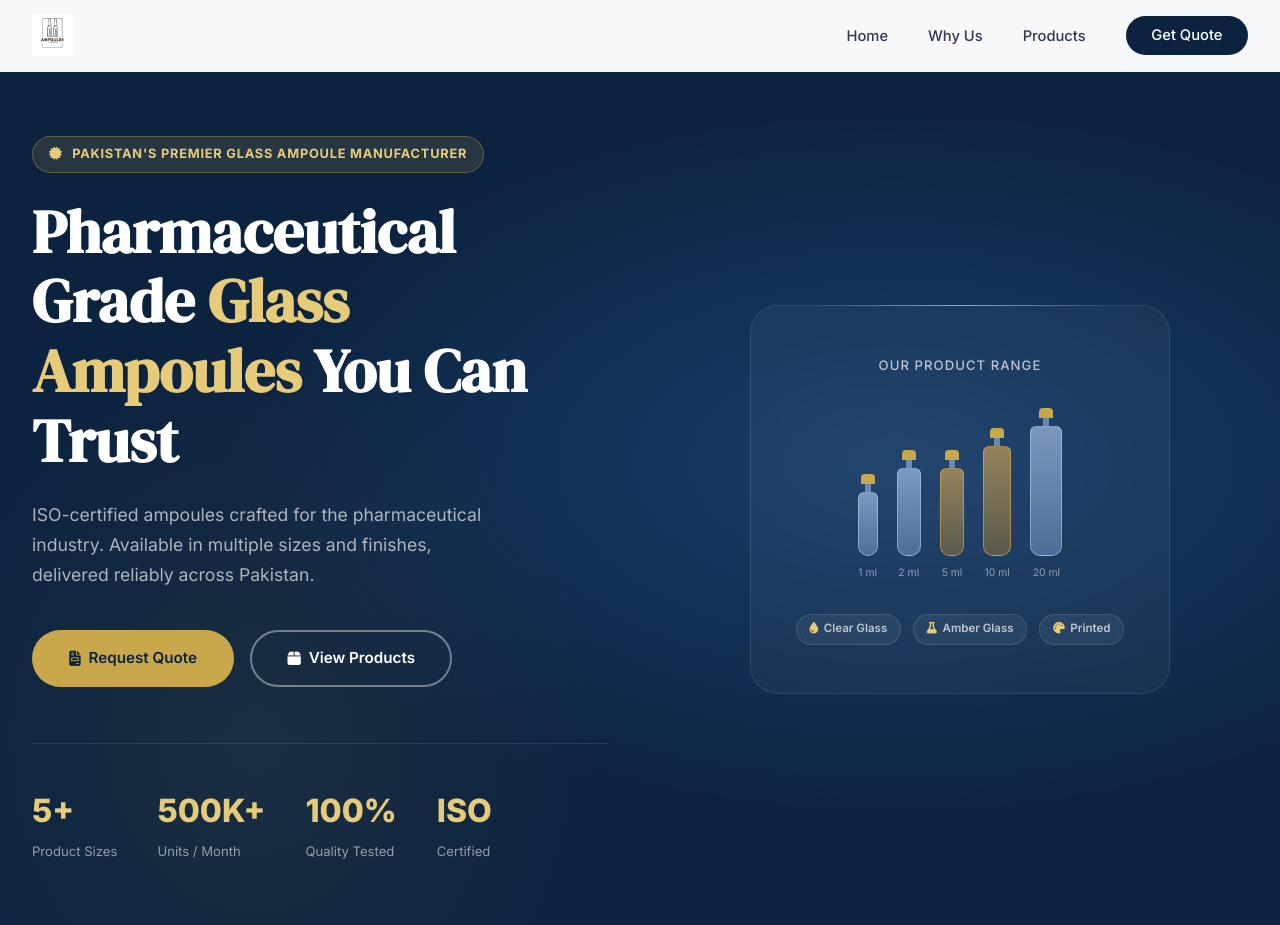
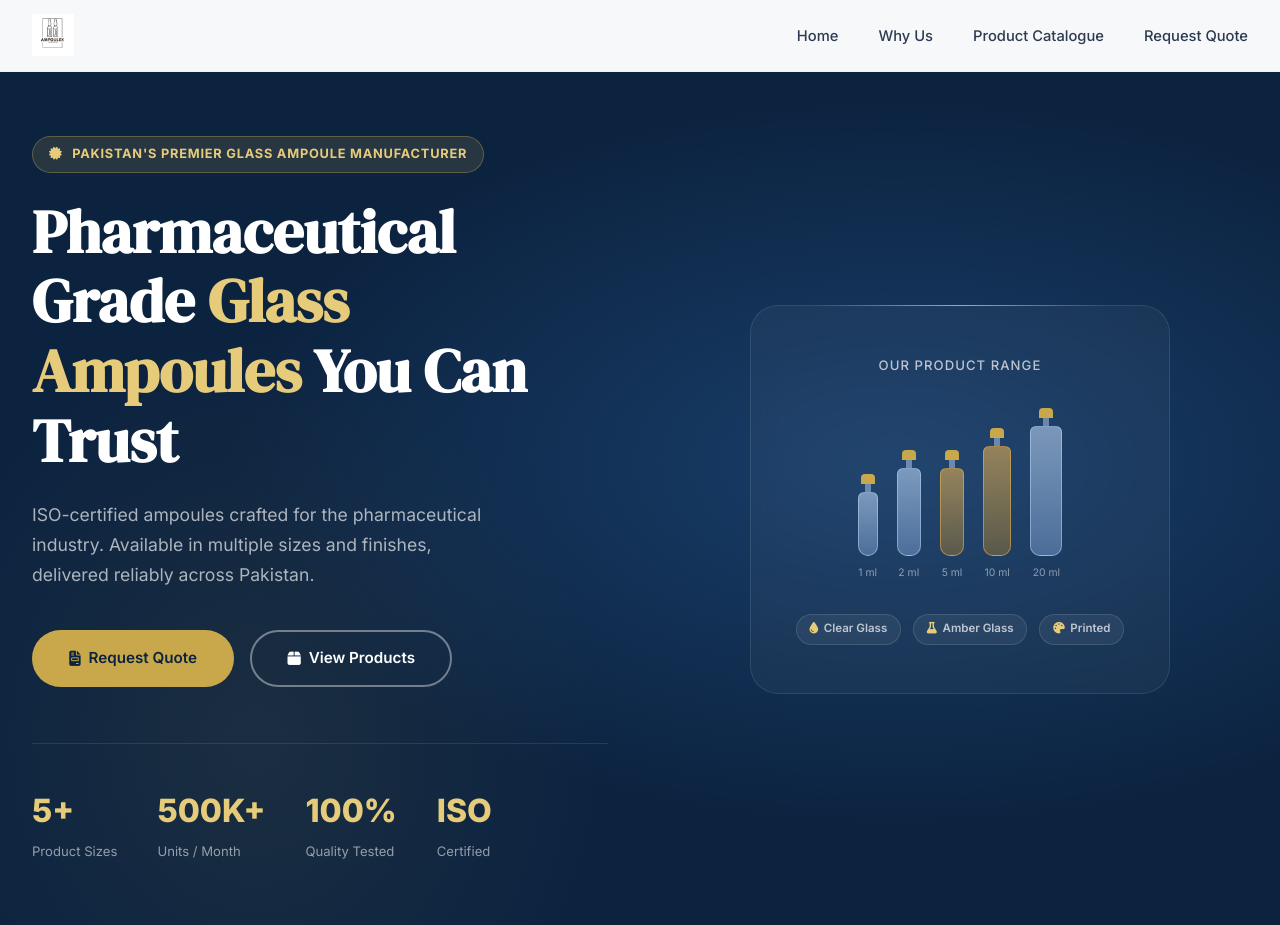
Before and after one commit to jjarral/AmpRep, a Python web app: template templates/customer-site.html in a window 1280 px wide. Shown: the top 925 px of the page. Run offline with Jinja, Linux system fonts and the light colour scheme; the template is opened without the code that fills it, so the values that code supplies are empty; some libraries are stand-ins or nearby versions.

Commit message:
Update customer-site.html

```diff
--- a/templates/customer-site.html
+++ b/templates/customer-site.html
@@ -508,8 +508,8 @@
         <ul class="nav-links" id="navLinks">
             <li><a href="#home">Home</a></li>
             <li><a href="#features">Why Us</a></li>
-            <li><a href="#products">Products</a></li>
-            <li><a href="#inquiry" class="nav-cta">Get Quote</a></li>
+            <li><a href="{{ url_for('main.catalogue') }}">Product Catalogue</a></li>
+            <li><a href="{{ url_for('main.inquiry') }}">Request Quote</a></li>
         </ul>
         <button class="burger" id="burger" aria-label="Menu">
             <span></span><span></span><span></span>
```
